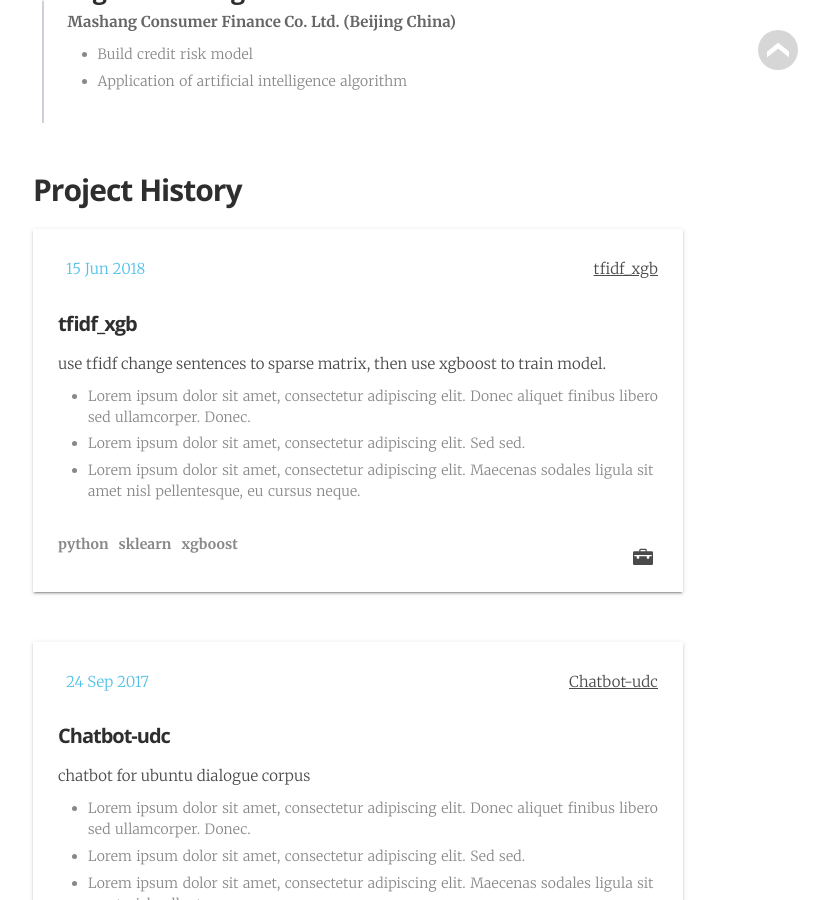
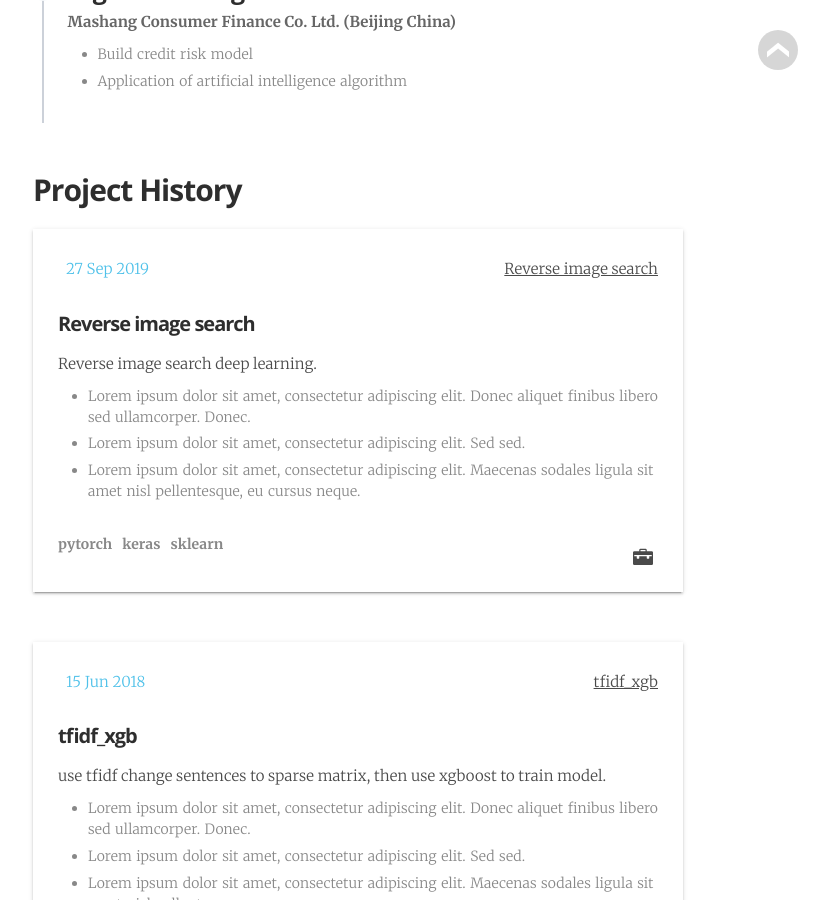
Before and after one commit to TyrionBian/tyrionbian.github.io, a Jekyll site: the page built from _pages/cv.md, in a window 1280 px wide and 900 px high, scrolled down 1649 px. Shown: the whole window, without its empty margins (282-1111 px from the left). Built offline with Jekyll 4.4.1, drawn with Linux system fonts in a browser that asks for light colours; some web fonts are replaced.

Commit message:
Update cv.yml

```diff
--- a/_data/cv.yml
+++ b/_data/cv.yml
@@ -34,6 +34,15 @@
             - "Build credit risk model"
             - "Application of artificial intelligence algorithm"
     projects:
+        - time:             "27 Sep 2019"
+          title:            "Reverse image search"
+          url:              "https://github.com/TyrionBian/reverse-image-search"
+          describe:         "Reverse image search deep learning."
+          technologies:     "pytorch, keras, sklearn"
+          responsibilities:
+            - "Lorem ipsum dolor sit amet, consectetur adipiscing elit. Donec aliquet finibus libero sed ullamcorper. Donec."
+            - "Lorem ipsum dolor sit amet, consectetur adipiscing elit. Sed sed."
+            - "Lorem ipsum dolor sit amet, consectetur adipiscing elit. Maecenas sodales ligula sit amet nisl pellentesque, eu cursus neque."
         - time:             "15 Jun 2018"
           title:            "tfidf_xgb"
           url:              "https://github.com/TyrionBian/tfidf_xgb"
```
